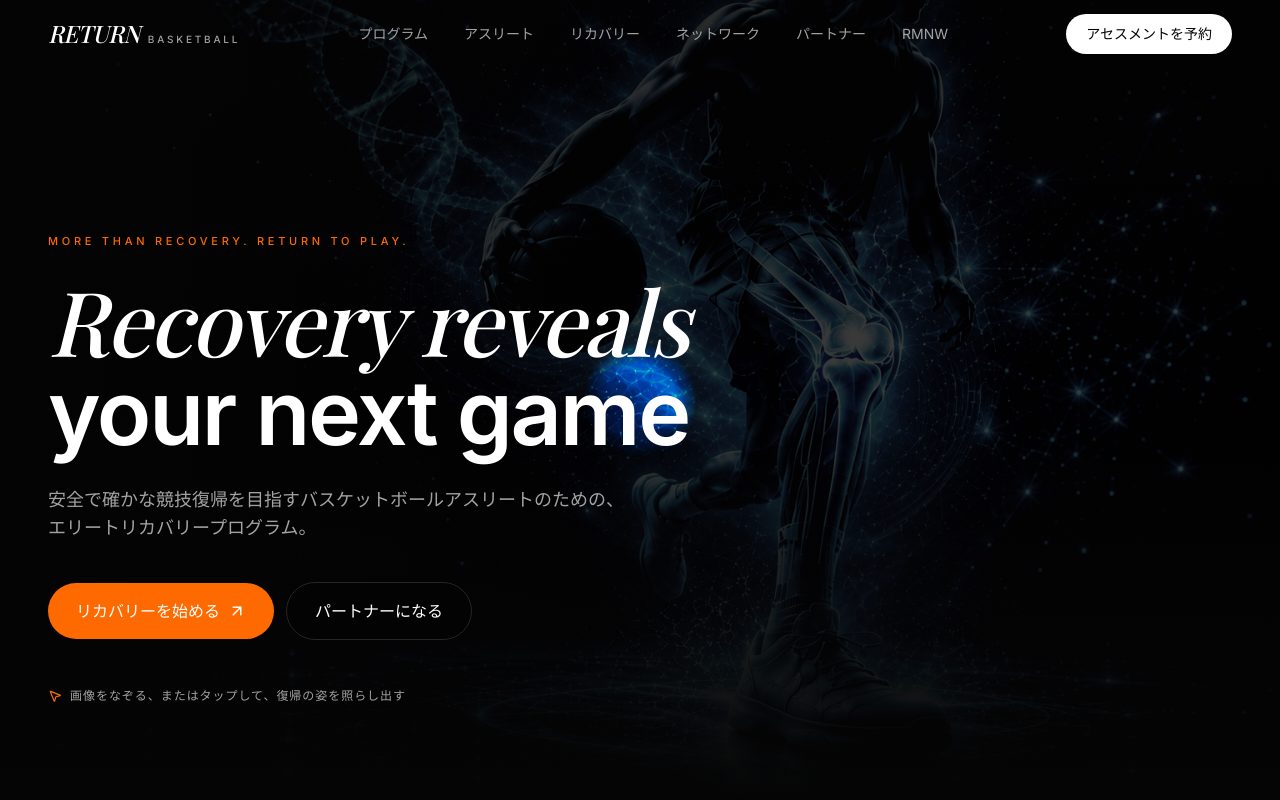
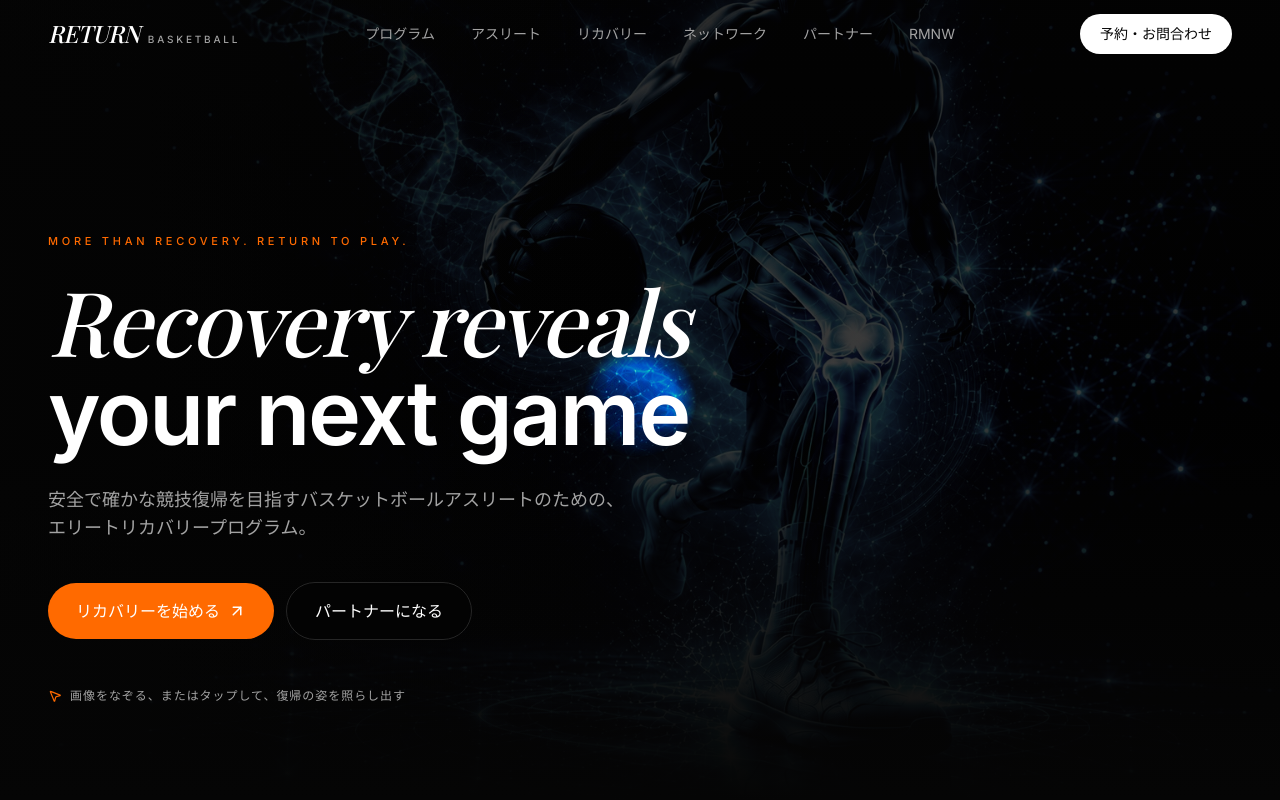
Before and after one commit to dawg2004/basket, a React (Vite) app: page / in a window 1280 px wide. Shown: the top 800 px of the page. Built offline with nearby package versions, Linux system fonts and the light colour scheme; a web font is replaced by a local one.

Commit message:
copy(nav): CTA label -> 予約・お問合わせ

```diff
--- a/src/brand/return-basketball.ts
+++ b/src/brand/return-basketball.ts
@@ -42,7 +42,7 @@ export const returnBasketball: Brand = {
     { label: "パートナー", href: "#partners" },
     { label: "RMNW", href: "https://rmnw.jp/" },
   ],
-  navCta: "アセスメントを予約",
+  navCta: "予約・お問合わせ",
 
   hero: {
     images: {
```
